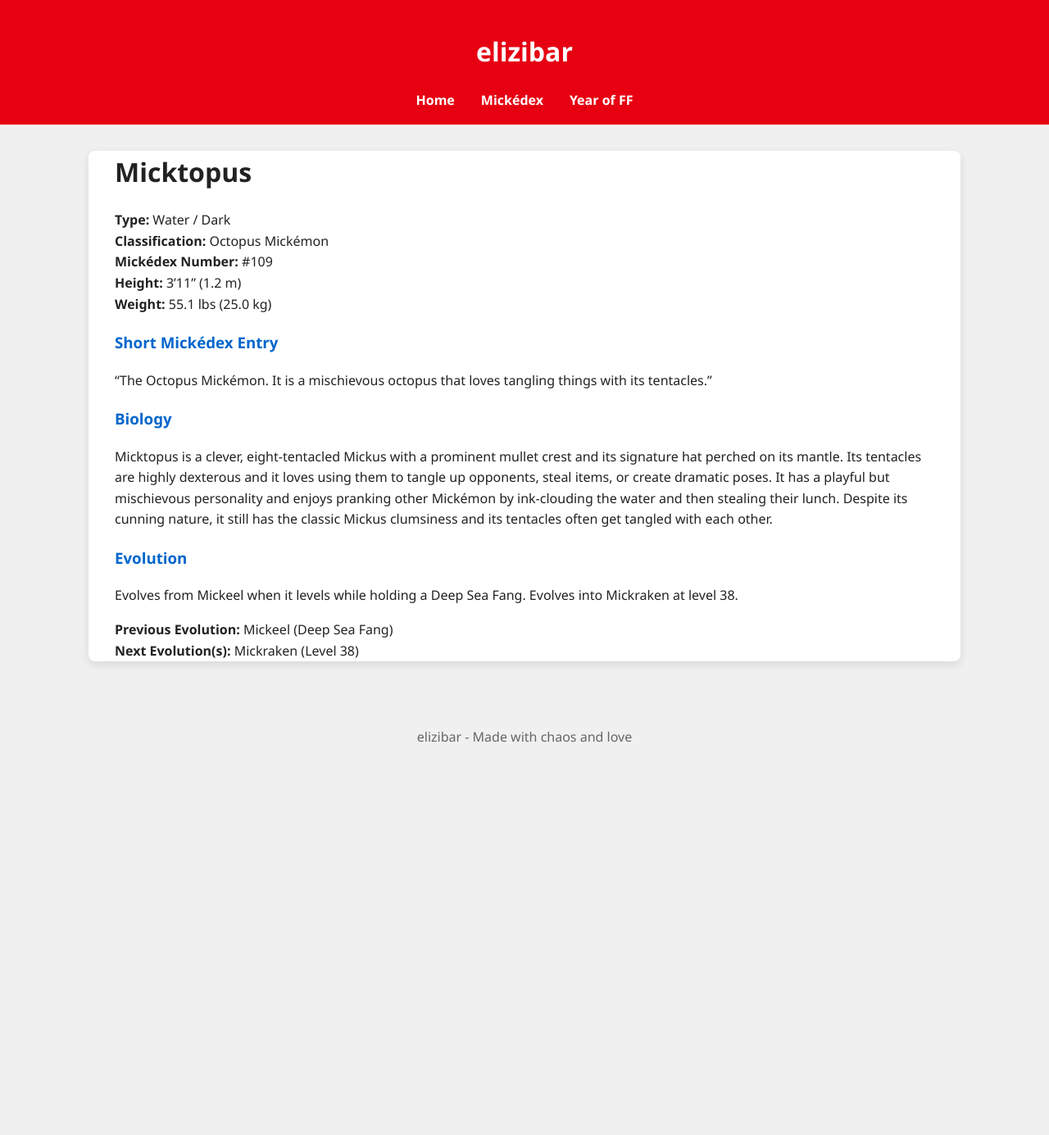
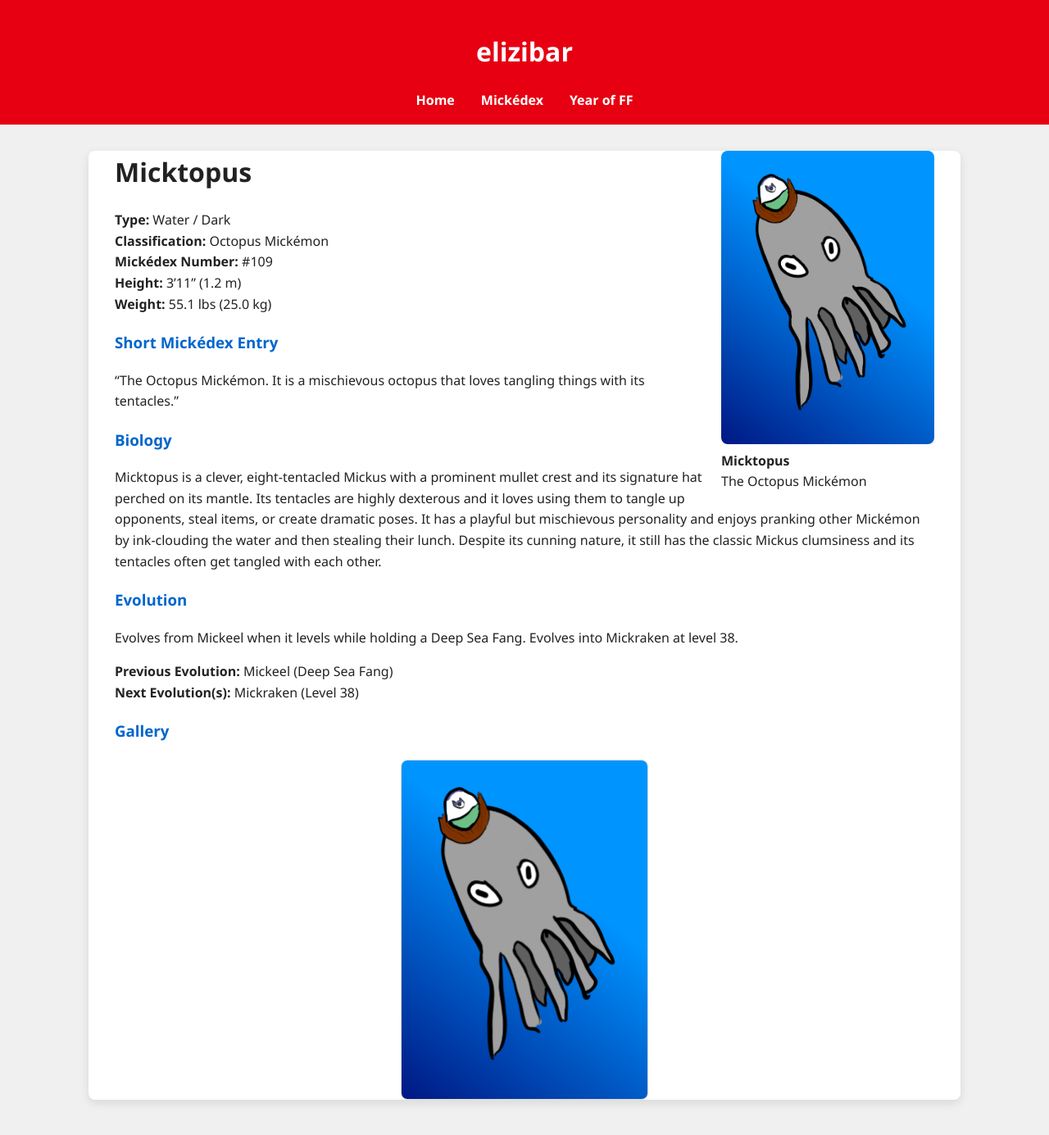
Before and after one commit to elizibar/elizibar.github.io, a Jekyll site: the page built from mickedex/fish/micktopus.md, in a window 1280 px wide and 1400 px high. Shown: the top 1385 px of the window at 82% size. Built offline with Jekyll 4.4.1, drawn with Linux system fonts in a browser that asks for light colours.

Commit message:
micktopus

```diff
--- a/mickedex/fish/micktopus.md
+++ b/mickedex/fish/micktopus.md
@@ -3,6 +3,11 @@
 layout: default
 permalink: /mickedex/micktopus/
 ---
+
+<figure style="float: right; margin: 0 0 20px 20px; width: 260px;">
+  <img src="/assets/images/micktopus.png" alt="Micktopus" style="width: 100%; border-radius: 8px;">
+  <figcaption><strong>Micktopus</strong><br>The Octopus Mickémon</figcaption>
+</figure>
 
 # Micktopus
 
@@ -25,3 +30,6 @@
 
 **Previous Evolution:** Mickeel (Deep Sea Fang)
 **Next Evolution(s):** Mickraken (Level 38)
+
+### Gallery
+![Micktopus](/assets/images/micktopus.png){:width="30%" style="display: block; margin: 20px auto; border: 1px solid #ddd; border-radius: 8px;"}
```
Also changed, not shown: assets/images/micktopus.png (added).
